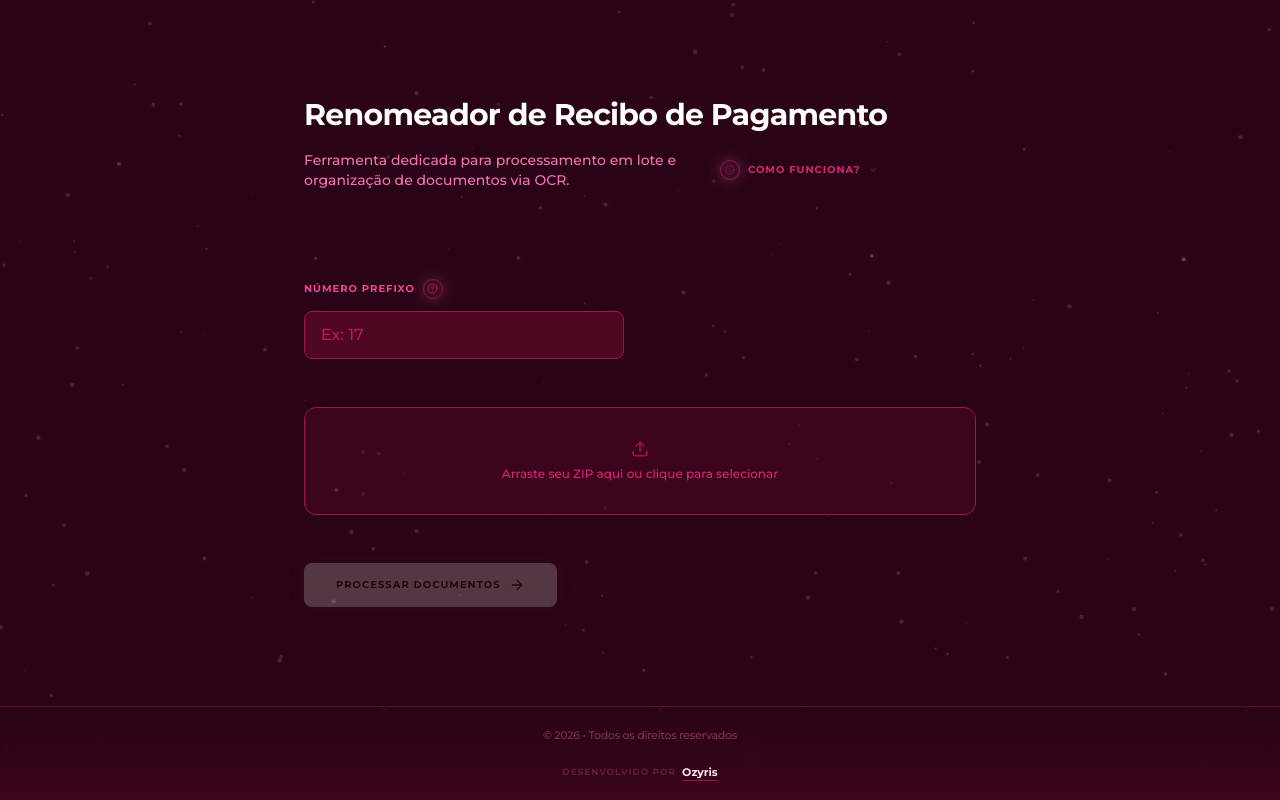
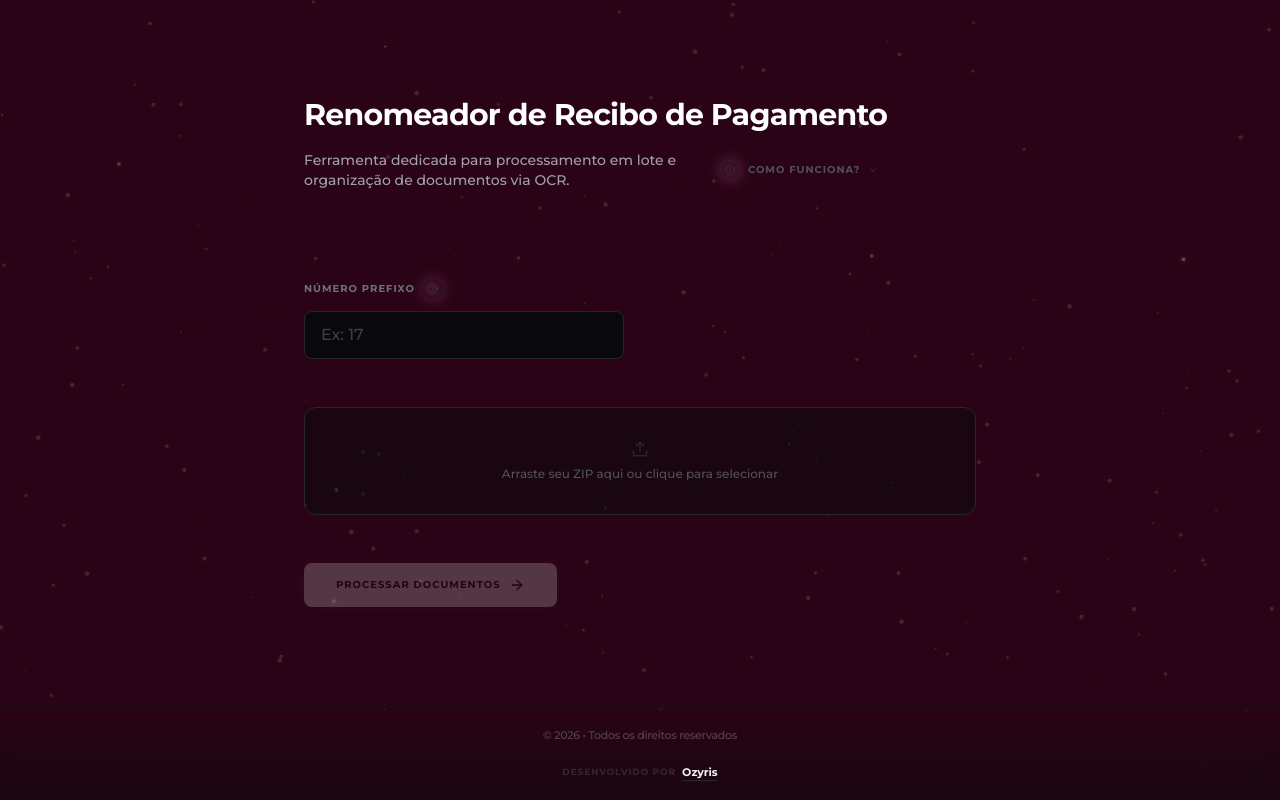
Before and after one commit to luisitcho/projeto-python-renomeador-pdf, a Next.js app: page / in a window 1280 px wide. Built offline with nearby package versions, Linux system fonts and the light colour scheme.

Commit message:
style: remove tema rosa e volta ao preto original

```diff
--- a/tailwind.config.js
+++ b/tailwind.config.js
@@ -17,8 +17,8 @@ module.exports = {
         // Para ATIVAR, deixe essas linhas como estão.
         // Para VOLTAR AO PRETO ORIGINAL, coloque um "//" antes de "zinc:" e "black:".
         // =================================================== //
-        zinc: colors.pink,  // Substitui os tons neutros por rosa Barbie
-        black: '#1b020c',   // Escurece o preto para um tom de vinho super denso
+        // zinc: colors.pink,  // Substitui os tons neutros por rosa Barbie
+        // black: '#1b020c',   // Escurece o preto para um tom de vinho super denso
       },
     },
   },
```
